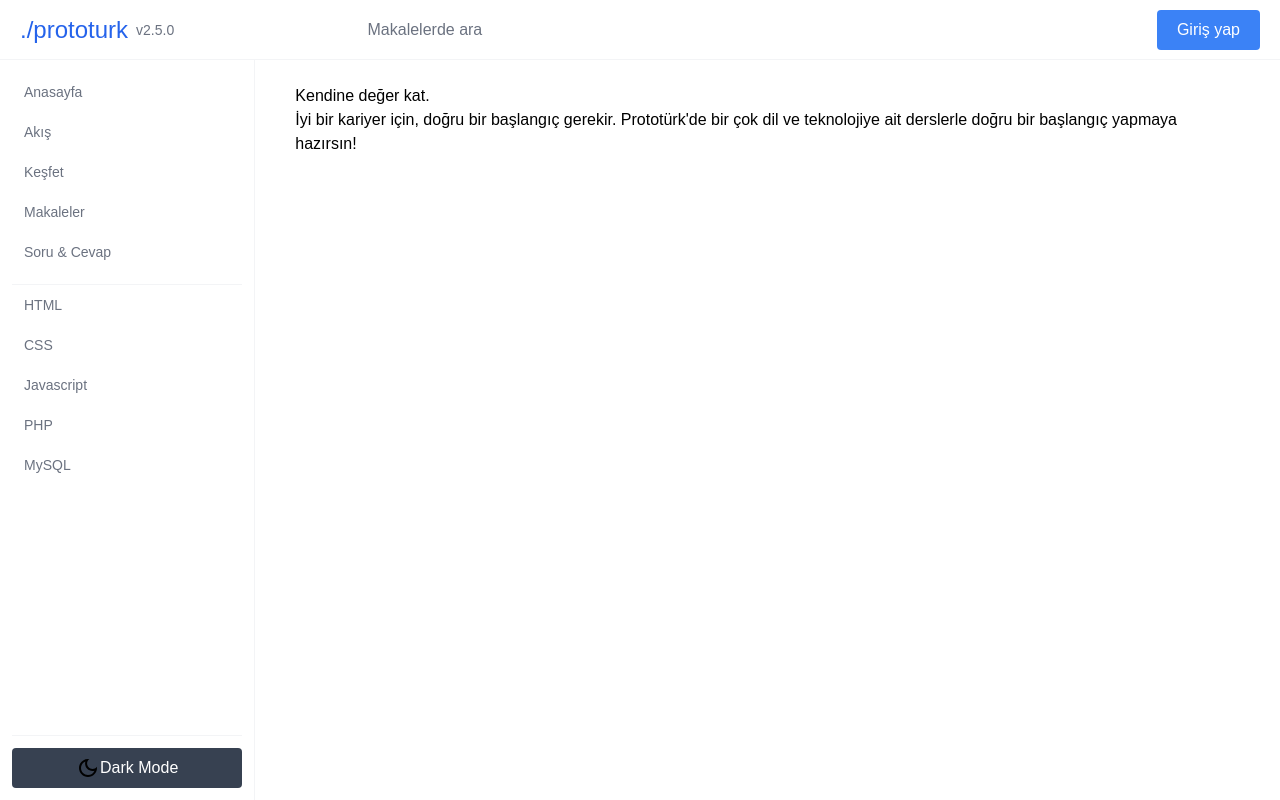
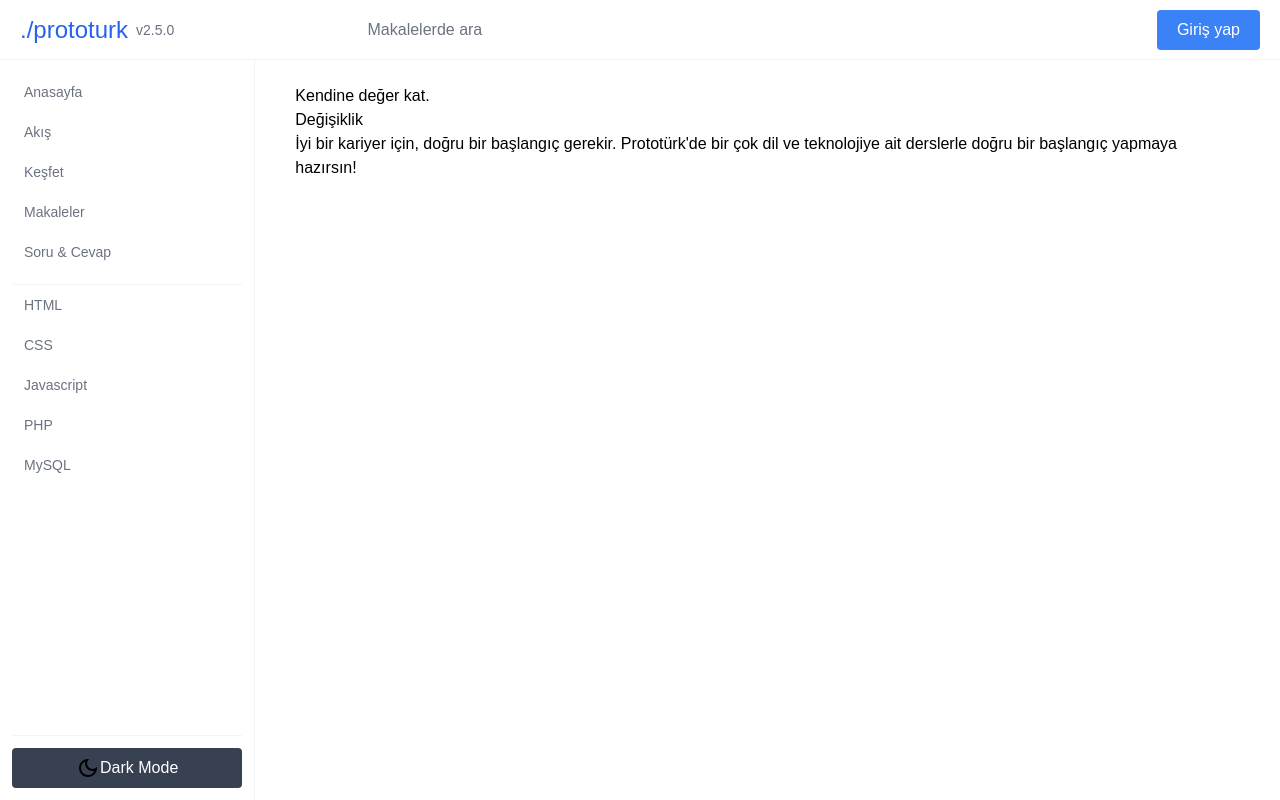
Before and after one commit to aydinterzi/tailwindcss, a website: page src/index.html in a window 1280 px wide. Drawn offline with Linux system fonts and the light colour scheme.

Commit message:
refactoring

```diff
--- a/src/index.html
+++ b/src/index.html
@@ -48,6 +48,7 @@
         <section class="flex-auto py-6 px-10">
             <div class="mx-auto max-w-screen-xl">
                 <h2>Kendine değer kat.</h2>
+                <h2>Değişiklik</h2>
                 <p>İyi bir kariyer için, doğru bir başlangıç gerekir. Prototürk'de bir çok dil ve teknolojiye ait derslerle doğru bir başlangıç yapmaya hazırsın!</p>
             </div>
         </section>
```
